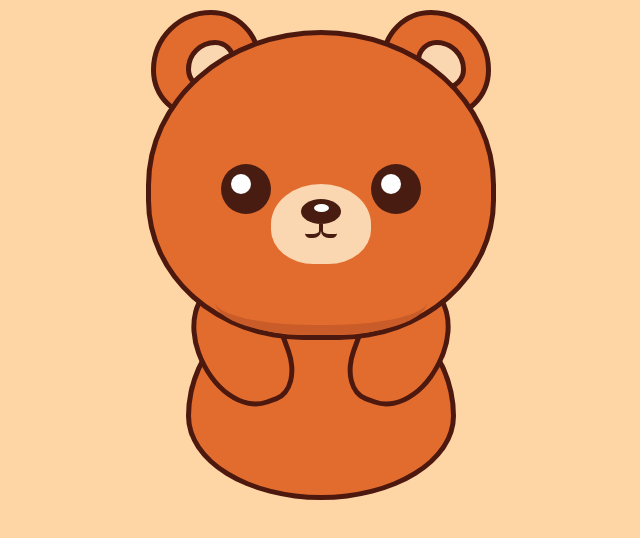
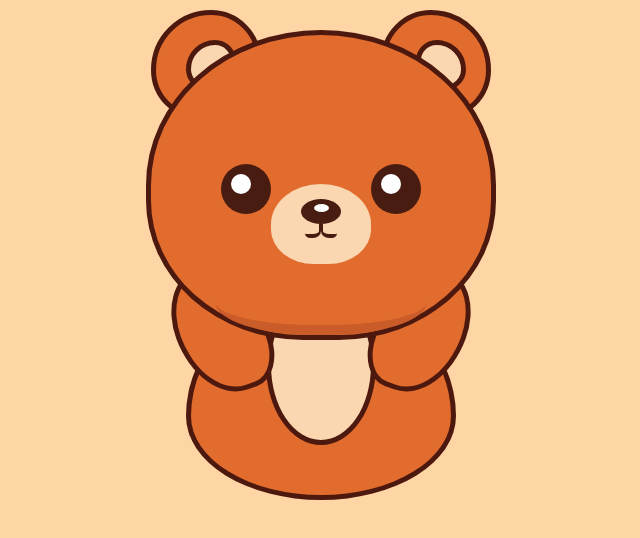
Before and after one commit to Diegoval-Dev/TeddyDrawing, a plain HTML site: page index.html in a window 1280 px wide. Shown: the whole page, without its empty margins (319-959 px from the left). Drawn offline with Linux system fonts and the light colour scheme.

Commit message:
feat: Belly
Add belly to the robot design

```diff
--- a/index.html
+++ b/index.html
@@ -40,6 +40,7 @@
         <div class="body">
             <div class="arms">
                 <div class="arm arm-left"></div>
+                <div class="belly"></div>
                 <div class="arm arm-right"></div>
             </div>
         </div>
--- a/styles.css
+++ b/styles.css
@@ -170,9 +170,8 @@ body{
 }
 .arms{
     display: flex;
-    justify-content: space-between;
-    width: 250px;
-    gap: 20px;
+    justify-content: center;
+    width: 300px;
 }
 .arm{
     width: 80px;
@@ -191,3 +190,13 @@ body{
     transform: rotate(20deg);
     border-radius: 82% 80% 100% 60% ;
 }
+.belly{
+    width: 100px;
+    height: 150px;
+    background-color: #fbd7b1;
+    border: 5px solid #4d190f;
+    border-radius: 50%;
+    position: relative;
+    top: -30px;
+    z-index: -10;
+}
```
